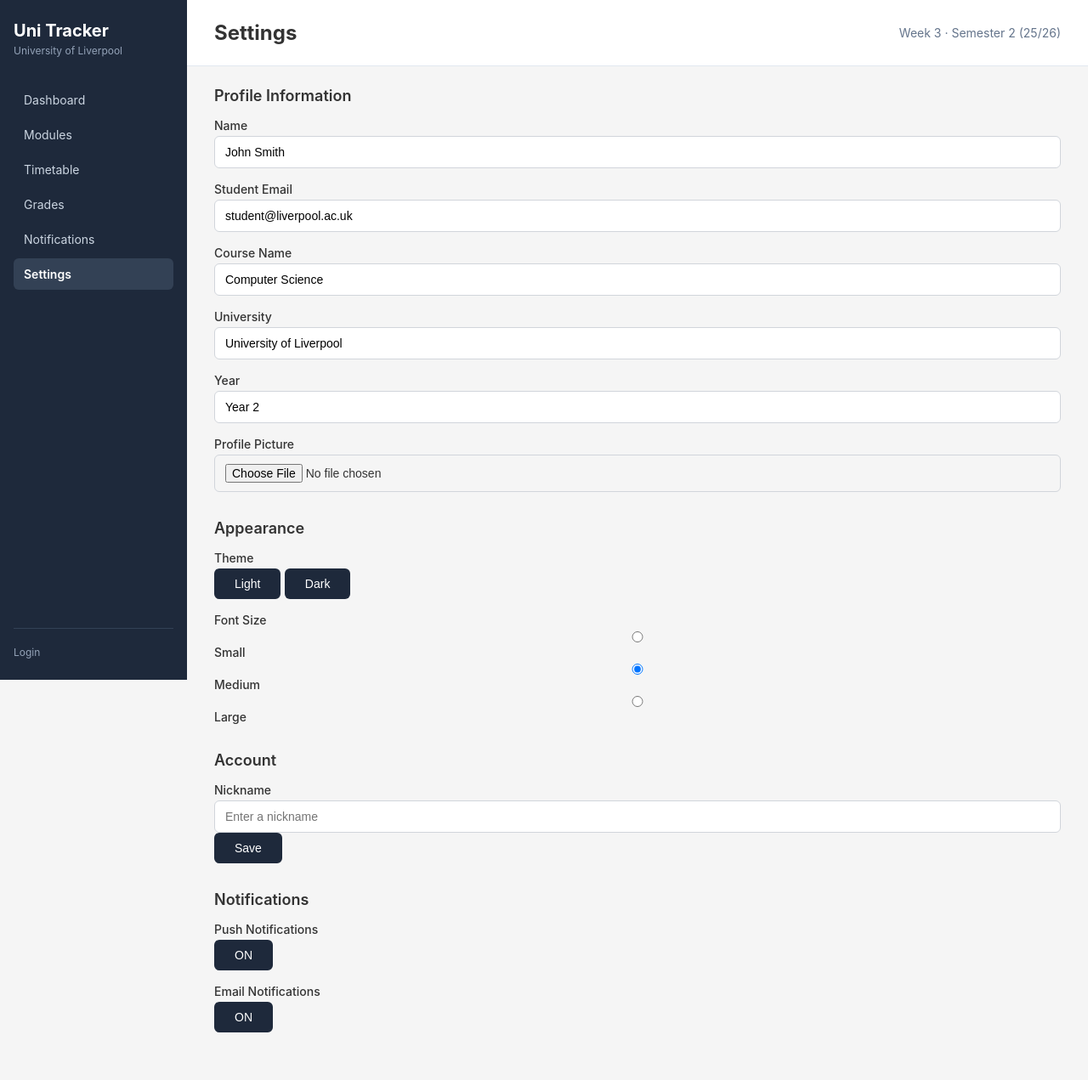
After one commit to Vitto24/COMP208-Group-Project, a Django app: template templates/settings_page/settings.html in a window 1280 px wide. The commit adds this page. Shown: the whole page at 85% size. Run offline with Django 5.2, Linux system fonts and the light colour scheme; the template is opened without the code that fills it: most values are stand-ins (such as "Sample title", 1, 10 or a date in 2020).

Commit message:
Add settings and timetable starter apps with week 4 guidance

```diff
--- /dev/null
+++ b/settings_page/admin.py
@@ -0,0 +1,3 @@
+from django.contrib import admin
+
+# No models in this app — preferences stored on accounts.UserProfile
--- /dev/null
+++ b/settings_page/apps.py
@@ -0,0 +1,6 @@
+from django.apps import AppConfig
+
+
+class SettingsPageConfig(AppConfig):
+    default_auto_field = 'django.db.models.BigAutoField'
+    name = 'settings_page'
--- /dev/null
+++ b/settings_page/models.py
@@ -0,0 +1,5 @@
+from django.db import models
+
+# Settings preferences are stored on accounts.UserProfile
+# See accounts/models.py — fields to add later:
+#   nickname, dark_mode, font_size, notifications_enabled, profile_picture
--- a/templates/base.html
+++ b/templates/base.html
@@ -18,10 +18,10 @@
                 <ul class="nav-links">
                     <li><a href="{% url 'dashboard:dashboard' %}" class="{% block nav_dashboard %}{% endblock %}">Dashboard</a></li>
                     <li><a href="{% url 'modules:module_list' %}" class="{% block nav_modules %}{% endblock %}">Modules</a></li>
-                    <li><a href="#" class="{% block nav_timetable %}{% endblock %}">Timetable</a></li>
+                    <li><a href="{% url 'timetable:timetable' %}" class="{% block nav_timetable %}{% endblock %}">Timetable</a></li>
                     <li><a href="{% url 'grades:grades' %}" class="{% block nav_grades %}{% endblock %}">Grades</a></li>
                     <li><a href="#" class="{% block nav_notifications %}{% endblock %}">Notifications</a></li>
-                    <li><a href="#" class="{% block nav_settings %}{% endblock %}">Settings</a></li>
+                    <li><a href="{% url 'settings_page:settings' %}" class="{% block nav_settings %}{% endblock %}">Settings</a></li>
                 </ul>
             </div>
 
--- /dev/null
+++ b/templates/settings_page/settings.html
@@ -0,0 +1,83 @@
+{% extends 'base.html' %}
+
+{% block title %}Settings — Uni Tracker{% endblock %}
+{% block nav_settings %}active{% endblock %}
+{% block page_title %}Settings{% endblock %}
+
+{% block content %}
+
+<!-- Profile Information -->
+<div class="section">
+    <h2>Profile Information</h2>
+    <!-- TODO: Replace placeholder values with {{ user.first_name }}, {{ profile.course }}, etc. -->
+    <div class="form-group">
+        <label>Name</label>
+        <input type="text" value="John Smith" readonly>
+    </div>
+    <div class="form-group">
+        <label>Student Email</label>
+        <input type="email" value="student@liverpool.ac.uk" readonly>
+    </div>
+    <div class="form-group">
+        <label>Course Name</label>
+        <input type="text" value="Computer Science" readonly>
+    </div>
+    <div class="form-group">
+        <label>University</label>
+        <input type="text" value="University of Liverpool" readonly>
+    </div>
+    <div class="form-group">
+        <label>Year</label>
+        <input type="text" value="Year 2" readonly>
+    </div>
+    <div class="form-group">
+        <label>Profile Picture</label>
+        <!-- TODO: Add file upload input and preview -->
+        <input type="file" accept="image/*">
+    </div>
+</div>
+
+<!-- Appearance -->
+<div class="section">
+    <h2>Appearance</h2>
+    <div class="form-group">
+        <label>Theme</label>
+        <!-- TODO: Wire up light/dark mode toggle with JS or form POST -->
+        <button class="btn">Light</button>
+        <button class="btn">Dark</button>
+    </div>
+    <div class="form-group">
+        <label>Font Size</label>
+        <!-- TODO: Save selection to user profile -->
+        <label><input type="radio" name="font_size" value="small"> Small</label>
+        <label><input type="radio" name="font_size" value="medium" checked> Medium</label>
+        <label><input type="radio" name="font_size" value="large"> Large</label>
+    </div>
+</div>
+
+<!-- Account -->
+<div class="section">
+    <h2>Account</h2>
+    <div class="form-group">
+        <label>Nickname</label>
+        <!-- TODO: Load current nickname from profile, save on form POST -->
+        <input type="text" placeholder="Enter a nickname">
+        <button class="btn">Save</button>
+    </div>
+</div>
+
+<!-- Notifications -->
+<div class="section">
+    <h2>Notifications</h2>
+    <div class="form-group">
+        <label>Push Notifications</label>
+        <!-- TODO: Wire up toggle to save preference -->
+        <button class="btn">ON</button>
+    </div>
+    <div class="form-group">
+        <label>Email Notifications</label>
+        <button class="btn">ON</button>
+    </div>
+</div>
+
+{% endblock %}
--- /dev/null
+++ b/timetable/admin.py
@@ -0,0 +1,4 @@
+from django.contrib import admin
+from .models import TimetableEntry
+
+admin.site.register(TimetableEntry)
--- /dev/null
+++ b/timetable/apps.py
@@ -0,0 +1,6 @@
+from django.apps import AppConfig
+
+
+class TimetableConfig(AppConfig):
+    default_auto_field = 'django.db.models.BigAutoField'
+    name = 'timetable'
--- a/uni_tracker/settings.py
+++ b/uni_tracker/settings.py
@@ -41,6 +41,8 @@ INSTALLED_APPS = [
     'modules',
     'grades',
     'dashboard',
+    'settings_page',
+    'timetable',
 ]
 
 MIDDLEWARE = [
--- a/uni_tracker/urls.py
+++ b/uni_tracker/urls.py
@@ -7,4 +7,6 @@ urlpatterns = [
     path('modules/', include('modules.urls')),
     path('grades/', include('grades.urls')),
     path('accounts/', include('accounts.urls')),
+    path('settings/', include('settings_page.urls')),
+    path('timetable/', include('timetable.urls')),
 ]
```
Also changed, not shown: docs/week-4/week4-meeting.md (+35 -4 lines), settings_page/urls.py (added, +8 -0 lines), settings_page/views.py (added, +7 -0 lines), templates/timetable/timetable.html (added, +46 -0 lines), timetable/models.py (added, +26 -0 lines), timetable/urls.py (added, +8 -0 lines), timetable/views.py (added, +18 -0 lines), settings_page/__init__.py (added), timetable/__init__.py (added), timetable/migrations/0001_initial.py (added), timetable/migrations/__init__.py (added).
